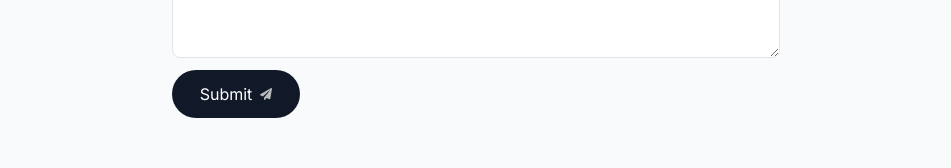
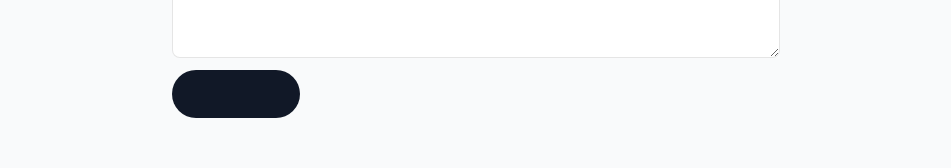
Before and after one commit to vungoanh/portfolio, a Next.js app: page / in a window 1280 px wide. Shown: the part 4166-4334 px from the top of the page, without its empty margins (164-1115 px from the left). Built offline with nearby package versions, Linux system fonts and the light colour scheme.

Commit message:
chore: remove sever action

```diff
--- a/app/page.tsx
+++ b/app/page.tsx
@@ -1,3 +1,4 @@
+'use client'
 import About from "@/components/about";
 import Contact from "@/components/contact";
 import Experience from "@/components/experience";
--- a/components/submit-btn.tsx
+++ b/components/submit-btn.tsx
@@ -3,22 +3,20 @@
 import { experimental_useFormStatus as useFormStatus } from "react-dom";
 
 export default function SubmitBtn() {
-  const { pending } = useFormStatus();
 
   return (
     <button
       type="submit"
       className="group flex items-center justify-center gap-2 h-[3rem] w-[8rem] bg-gray-900 text-white rounded-full outline-none transition-all focus:scale-110 hover:scale-110 hover:bg-gray-950 active:scale-105 dark:bg-white dark:bg-opacity-10 disabled:scale-100 disabled:bg-opacity-65"
-      disabled={pending}
     >
-      {pending ? (
-        <div className="h-5 w-5 animate-spin rounded-full border-b-2 border-white"></div>
-      ) : (
-        <>
-          Submit{" "}
-          <FaPaperPlane className="text-xs opacity-70 transition-all group-hover:translate-x-1 group-hover:-translate-y-1" />{" "}
-        </>
-      )}
+      {/*{pending ? (*/}
+      {/*  <div className="h-5 w-5 animate-spin rounded-full border-b-2 border-white"></div>*/}
+      {/*) : (*/}
+      {/*  <>*/}
+      {/*    Submit{" "}*/}
+      {/*    <FaPaperPlane className="text-xs opacity-70 transition-all group-hover:translate-x-1 group-hover:-translate-y-1" />{" "}*/}
+      {/*  </>*/}
+      {/*)}*/}
     </button>
   );
 }
--- a/next.config.js
+++ b/next.config.js
@@ -1,5 +1,6 @@
 /** @type {import('next').NextConfig} */
 const nextConfig = {
+  output: 'export',
   images: {
     remotePatterns: [
       {
@@ -9,9 +10,6 @@
       },
     ],
   },
-  experimental: {
-    serverActions: false,
-  },
 };
 
 module.exports = nextConfig;
```
Also changed, not shown: actions/sendEmail.ts (deleted, +0 -47 lines).
